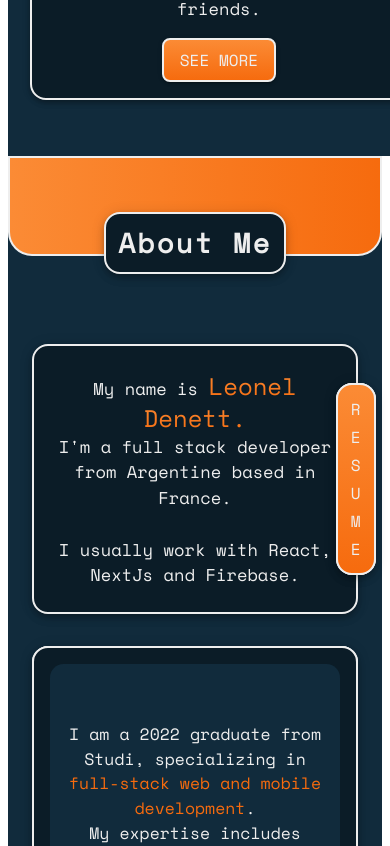
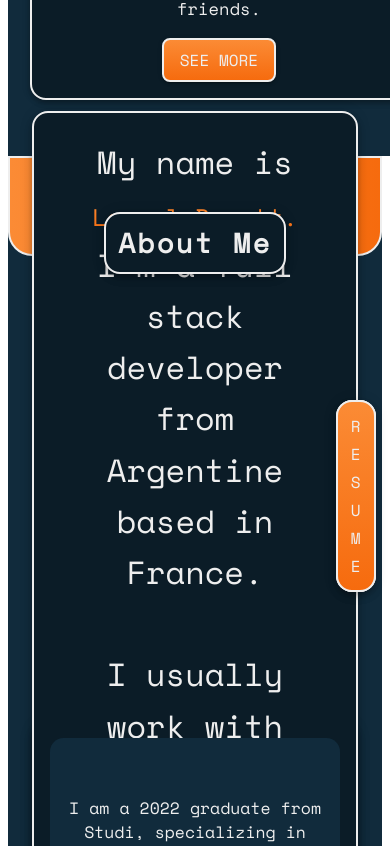
Before and after one commit to LeonelDenett/leonel-denett-portfolio, a Next.js app: page / in a window 390 px wide. Shown: the part 3158-4004 px from the top of the page. Built offline with nearby package versions, Linux system fonts and the light colour scheme.

Commit message:
responsive in about page fixed

```diff
--- a/src/pages/about.tsx
+++ b/src/pages/about.tsx
@@ -93,7 +93,7 @@ function About() {
                 <Grid item lg={isPhone? 12 : 6}>
                     <Box className={styles.presentationContainer}>
                         <Paper className={styles.presentation} sx={{borderRadius:"1rem", backgroundColor:"#0b1c27"}} elevation={5}>
-                            <Typography className={styles.presentationText} color="primary">
+                            <Typography variant="h6" sx={{fontSize:"2rem"}} className={styles.presentationText} color="primary">
                                 My name is <span className={styles.name}>Leonel Denett.</span><br/>
                                 I&apos;m a full stack developer from Argentine based in France.<br/><br/>
                                 I usually work with React, NextJs and Firebase.
--- a/src/pages/projects.tsx
+++ b/src/pages/projects.tsx
@@ -58,7 +58,7 @@ function Projects() {
                     </AnimatePresence>
                 </Box>
                 :
-                <Box sx={{position:"relative", width:"100%", marginLeft: {lg:"5rem", xl:"14.75rem"}, marginRight:{lg:"1.5rem", xl:"17.5rem"}, marginBottom:"1.5rem"}}>
+                <Box sx={{position:"relative", width:"100%", marginLeft: {lg:"5rem", xl:"14.75rem"}, marginRight:{lg:"1.5rem", xl:"17.5rem"}, paddingBottom:"1rem"}}>
                     <Grid container spacing={3}>
                         {projectData.map((project) => (
                             <Grid item md={project.md} lg={project.lg} key={project.id}>
--- a/src/styles/About.module.css
+++ b/src/styles/About.module.css
@@ -5,7 +5,8 @@
 .container {
     padding-left: 1.5rem;
     padding-right: 1.5rem;
-    padding-top: 3rem;
+    margin-top: 3rem;
+    padding-bottom: 1rem;
     background-color: #112B3C;
     position: relative;
     display: flex;
```
